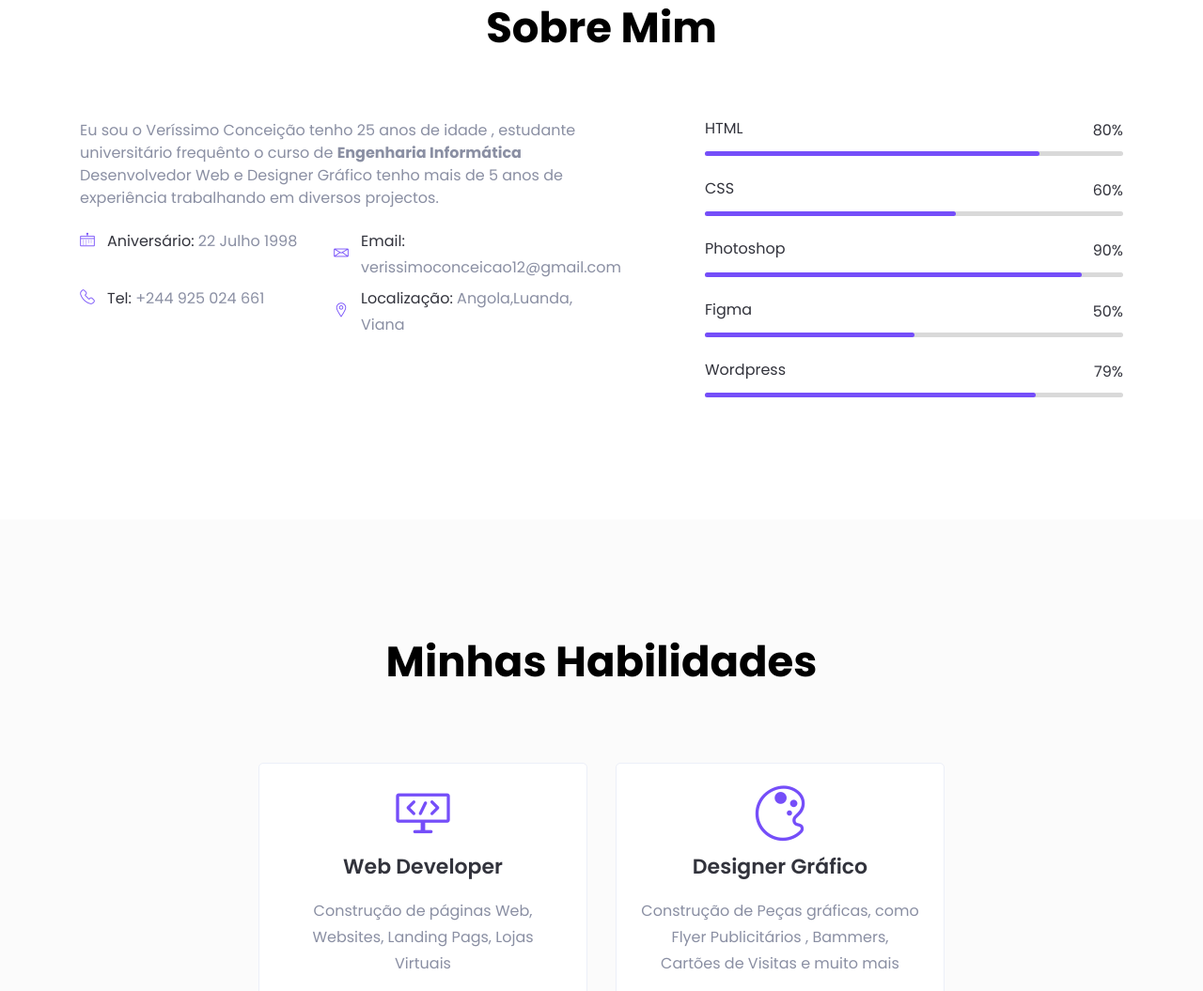
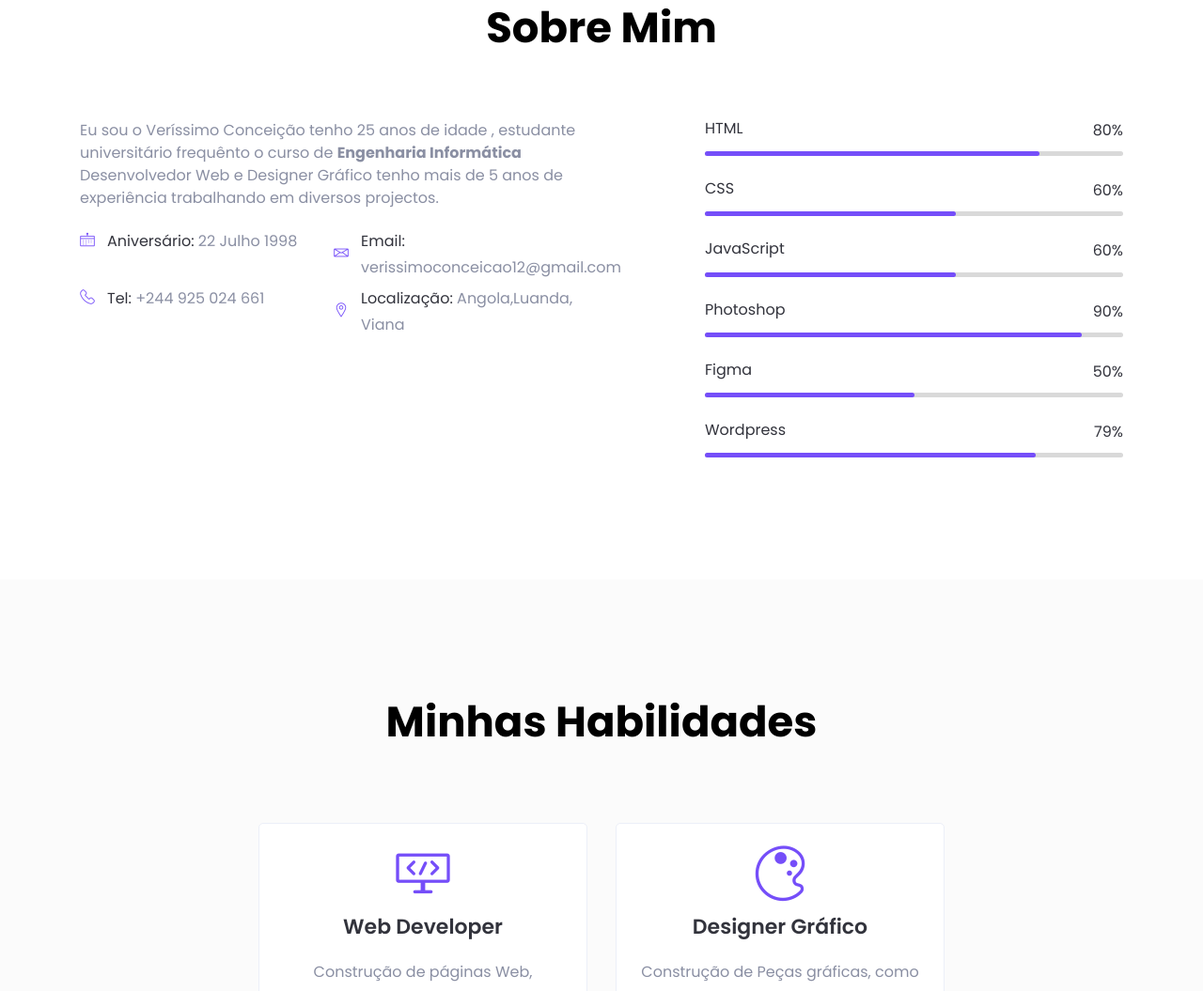
Before and after one commit to verissimo09/Portifolio, a plain HTML site: page index.html in a window 1280 px wide. Shown: the part 942-1997 px from the top of the page at 94% size. Drawn offline with Linux system fonts and the light colour scheme; files whose address does not match are found by name.

Commit message:
Update index.html

```diff
--- a/index.html
+++ b/index.html
@@ -1,18 +1,18 @@
 <!doctype html>
-<html lang="en">
+<html lang="pt-br">
 
 <head>
 
-    <!--====== Required meta tags ======-->
+
     <meta charset="utf-8">
     <meta http-equiv="x-ua-compatible" content="ie=edge">
     <meta name="description" content="">
     <meta name="viewport" content="width=device-width, initial-scale=1, shrink-to-fit=no">
 
-    <!--====== Title ======-->
+
     <title>Meu Protfólio</title>
 
-    <!--====== Favicon Icon ======-->
+
     <link rel="shortcut icon" href="assets/images/Veríssimo.jpg" type="image/png">
 
     <!--====== Bootstrap css ======-->
@@ -54,9 +54,6 @@
         </div>
     </div>
 
-    <!--====== PRELOADER ENDS START ======-->
-
-    <!--====== HEADER PART START ======-->
 
     <header id="home" class="header-area">
         <div class="navigation fixed-top">
@@ -253,6 +250,26 @@
                                 </div>
                             </div>
                         </div> <!-- skill item -->
+
+
+                            <div class="skill-item mt-25">
+                            <div class="skill-header">
+                                <h6 class="skill-title">JavaScript</h6>
+                                <div class="skill-percentage">
+                                    <div class="count-box counted">
+                                        <span class="counter">60</span>
+                                    </div>
+                                    %
+                                </div>
+                            </div>
+                            <div class="skill-bar">
+                                <div class="bar-inner">
+                                    <div class="bar progress-line" data-width="60"></div>
+                                </div>
+                            </div>
+                        </div> <!-- skill item -->
+
+
                         <div class="skill-item mt-25">
                             <div class="skill-header">
                                 <h6 class="skill-title">Photoshop</h6>
```
